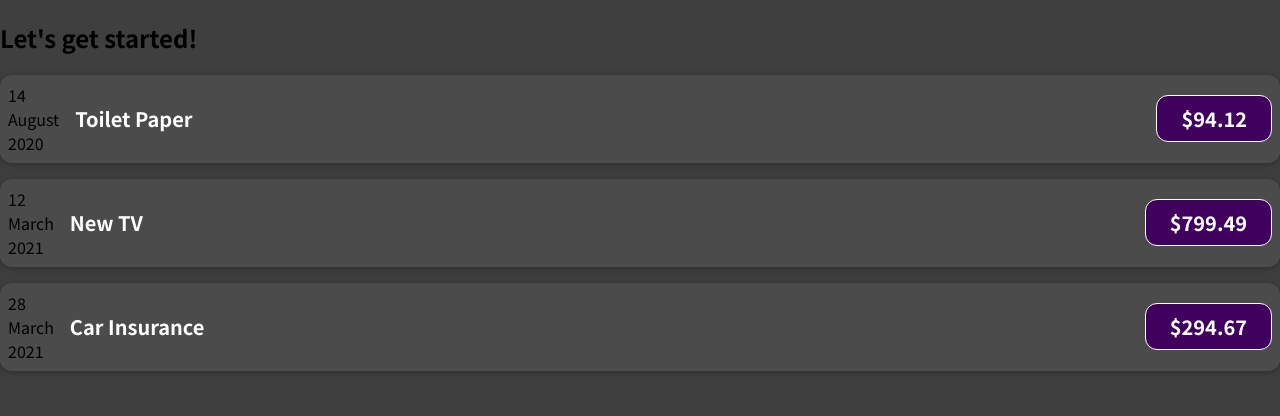
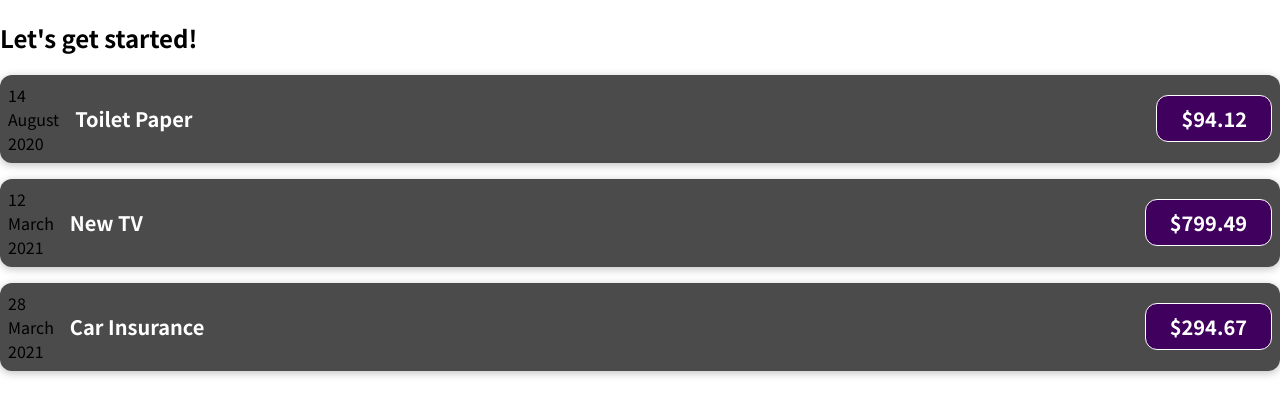
Before and after one commit to sureshkrishnawebdev/react-max, a React (Create React App) app: page / in a window 1280 px wide. Shown: the top 416 px of the page. Built offline with nearby package versions, Linux system fonts and the light colour scheme.

Commit message:
edited index.css

```diff
--- a/src/index.css
+++ b/src/index.css
@@ -10,5 +10,4 @@ html {
 
 body {
   margin: 0;
-  background-color: #3f3f3f;
 }
```
